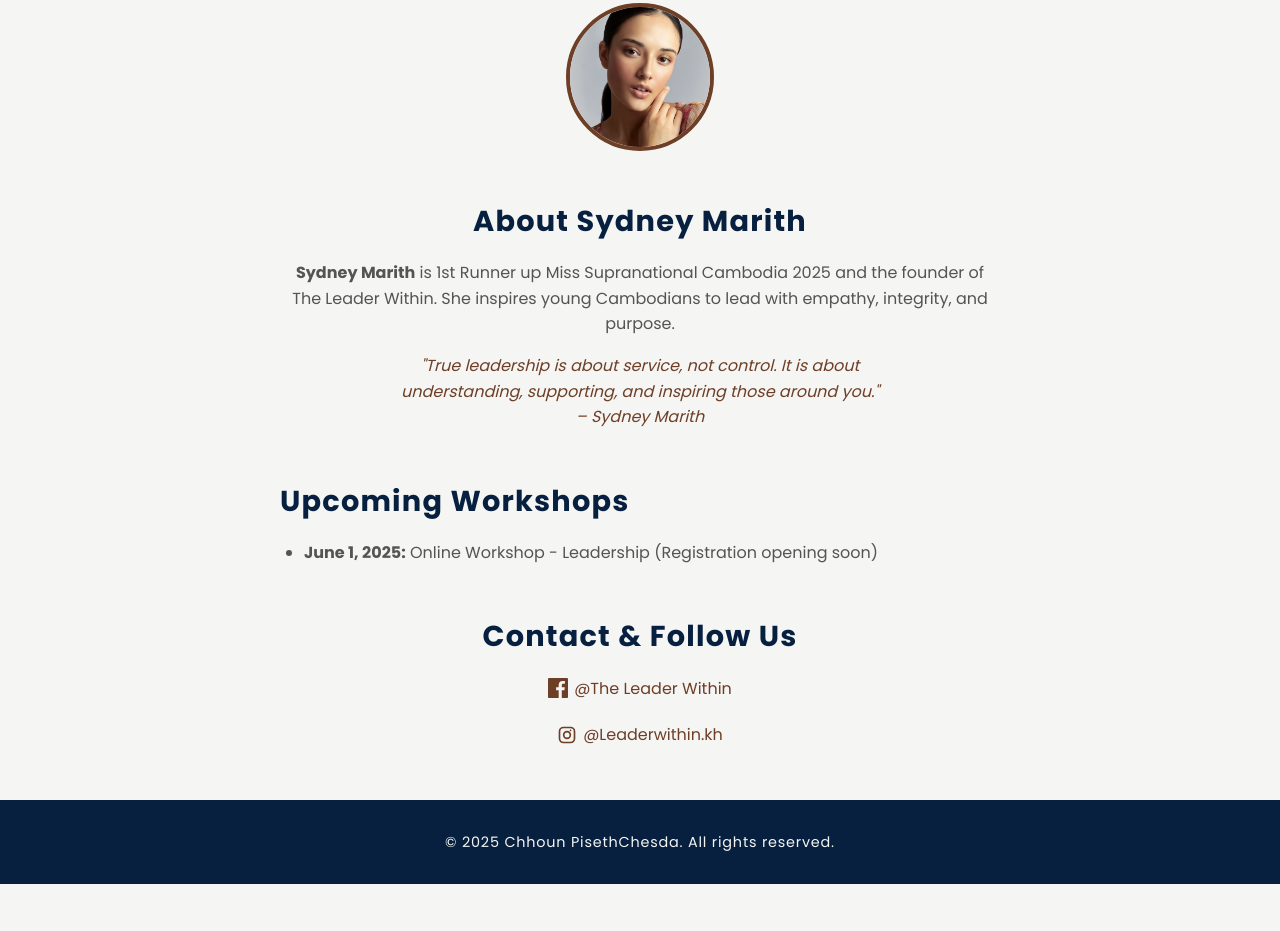
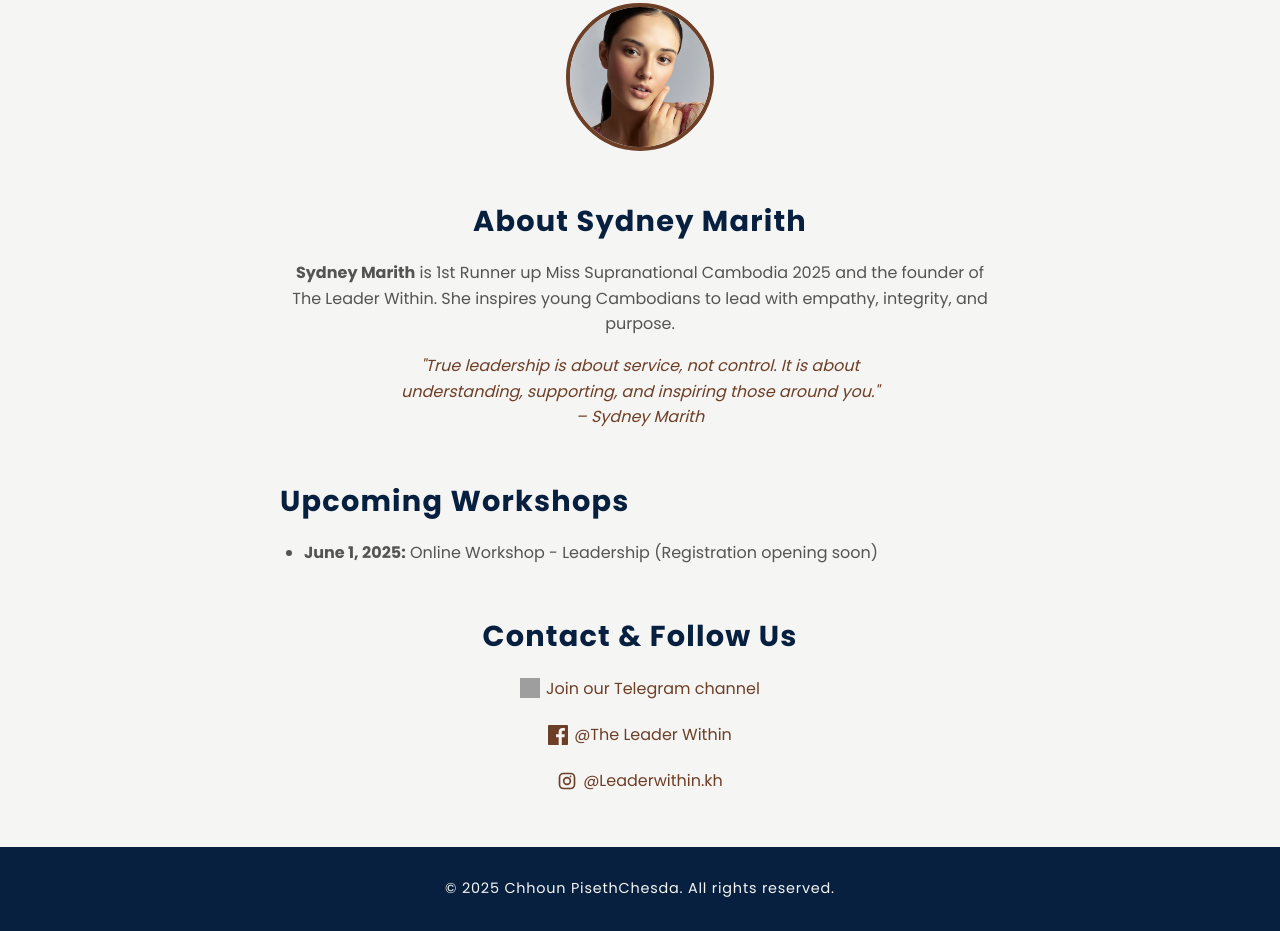
Before and after one commit to chesdaa/leaderwithin-website, a plain HTML site: page index.html in a window 1280 px wide. Shown: the part 260-1191 px from the top of the page. Before the commit the page ends 1144 px from the top, so only its background shows below. Drawn offline with Linux system fonts and the light colour scheme; grey boxes are pictures that could not be loaded.

Commit message:
Update index.html
add telegram chanel

```diff
--- a/index.html
+++ b/index.html
@@ -186,6 +186,12 @@
 <section class="contact-info">
   <h2>Contact & Follow Us</h2>
   <p>
+    <a href="https://t.me/+OOo_JIDyJ2owOWQ1" target="_blank" style="color:#6e3f27; text-decoration: none; display: inline-flex; align-items: center; gap: 6px;">
+      <img src="https://upload.wikimedia.org/wikipedia/commons/8/82/Telegram_logo.svg" alt="Telegram" style="width:20px; height:20px;">
+      Join our Telegram channel
+    </a>
+  </p>
+  <p>
     <a href="https://www.facebook.com/share/1AoZyoiGpL/?mibextid=wwXIfr" target="_blank" rel="noopener" style="color:#6e3f27; text-decoration:none; display: inline-flex; align-items: center; gap: 6px;">
       <svg xmlns="http://www.w3.org/2000/svg" width="20" height="20" fill="#6e3f27" viewBox="0 0 24 24">
         <path d="M22.675 0h-21.35C.59 0 0 .59 0 1.325v21.351C0 23.41.59 24 1.325 24H12.82v-9.294H9.692v-3.622h3.128V8.413c0-3.1 1.894-4.788 4.659-4.788 1.325 0 2.464.099 2.795.143v3.24l-1.918.001c-1.504 0-1.796.715-1.796 1.763v2.313h3.59l-.467 3.622h-3.123V24h6.116C23.41 24 24 23.41 24 22.676V1.325C24 .59 23.41 0 22.675 0z"/>
```
